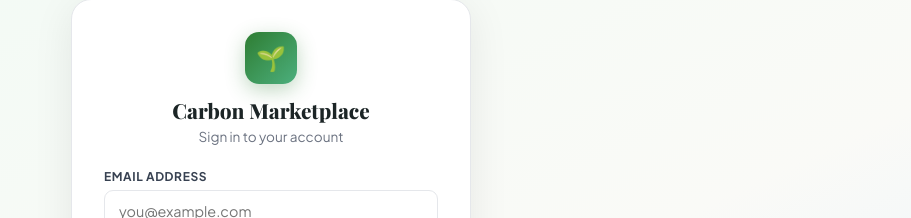
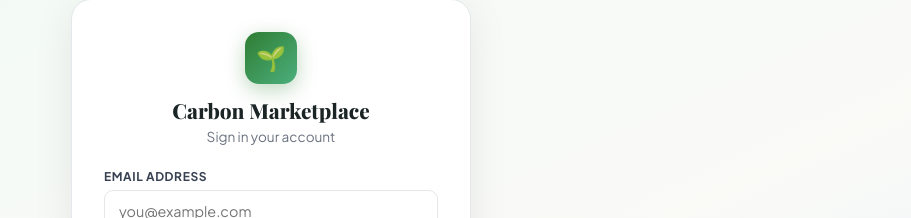
Before and after one commit to 25A35A0513/carbon-marketplace-frontend, a React (Vite) app: page /login in a window 1280 px wide. Shown: the part 131-349 px from the top of the page, without its empty margins (369-1280 px from the left). Built offline with nearby package versions, Linux system fonts and the light colour scheme; no server answers; the HTML template or start-up script is replaced by a standard one.

Commit message:
Update LoginPage.jsx

```diff
--- a/src/pages/auth/LoginPage.jsx
+++ b/src/pages/auth/LoginPage.jsx
@@ -43,7 +43,7 @@ export default function LoginPage() {
         <div style={styles.logoWrap}>
           <div style={styles.logoIcon}>🌱</div>
           <h1 style={styles.logoText}>Carbon Marketplace</h1>
-          <p style={styles.subtext}>Sign in to your account</p>
+          <p style={styles.subtext}>Sign in your account</p>
         </div>
 
         {error && <div style={styles.errorBox}>⚠️ {error}</div>}
```
